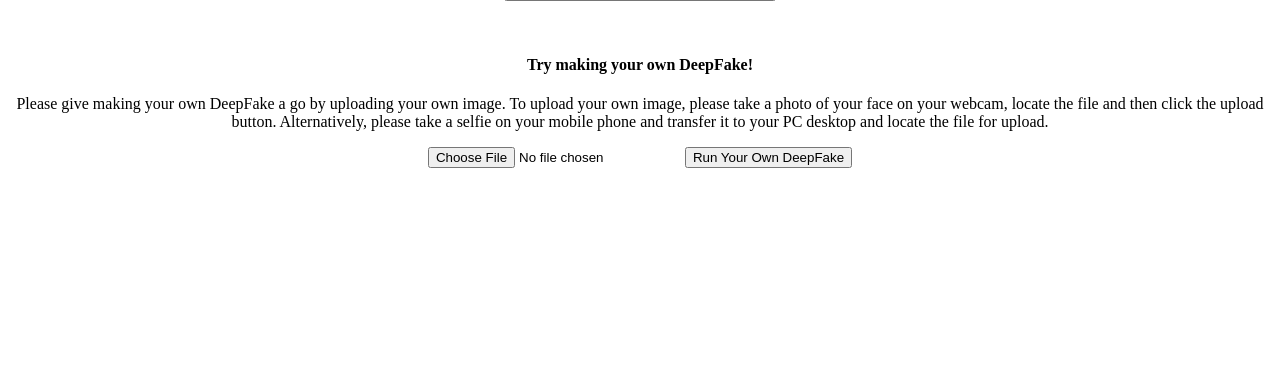
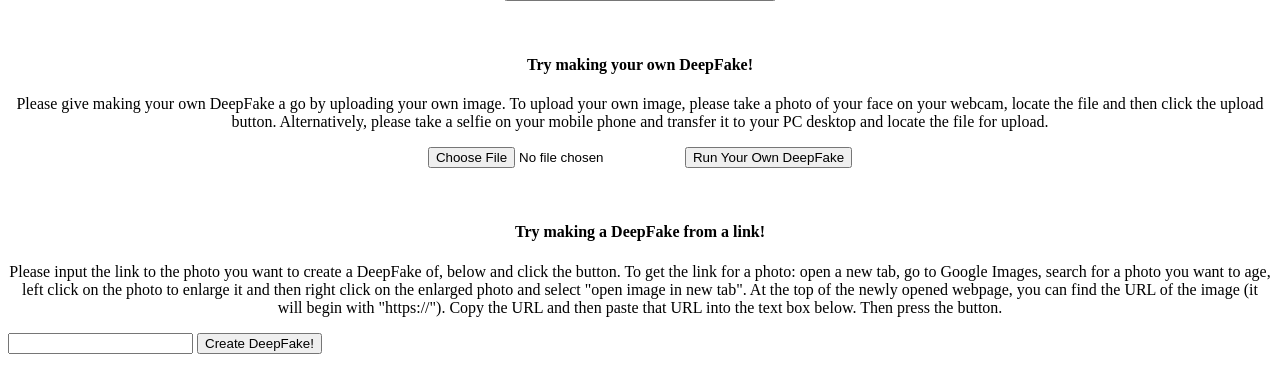
Before and after one commit to PeterDaish/SampleProject, a Django app: page /faceapp/ in a window 1280 px wide. Shown: the part 1025-1395 px from the top of the page. Before the commit the page ends 1193 px from the top, so only its background shows below. Run offline with Django 3.2, Linux system fonts and the light colour scheme; parts of the project's set-up code (start-up, migrations or seed data) failed here and were passed over.

Commit message:
updated to add search bar

```diff
--- a/faceApp/templates/faceApp/list.html
+++ b/faceApp/templates/faceApp/list.html
@@ -49,3 +49,22 @@
         </center>
     </form>
 </div>
+
+<div>
+    <br>
+    <center>
+        <h4> Try making a DeepFake from a link! </h4>
+        <p>
+            Please input the link to the photo you want to create a DeepFake of, below and click the button.
+            To get the link for a photo: open a new tab, go to Google Images, search for a photo you want to age, left click on the photo to enlarge it and then right click on the enlarged photo and select "open image in new tab".
+            At the top of the newly opened webpage, you can find the URL of the image (it will begin with "https://"). Copy the URL and then paste that URL into the text box below. Then press the button.
+        </p>
+    </center>
+    <form method="post">
+        {% csrf_token %}
+
+      <input type="text" name="searchtext">
+      <button type="submit">Create DeepFake!</button>
+
+    </form>
+</div>
```
